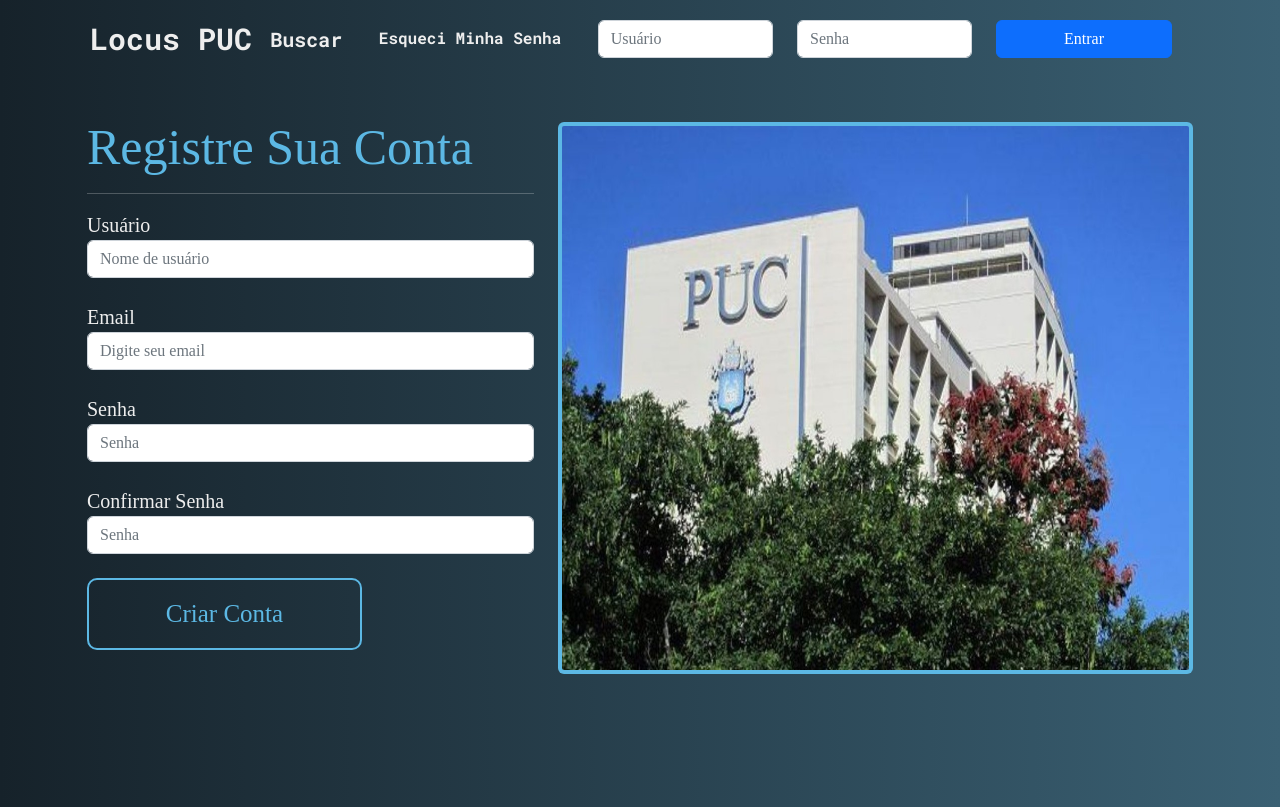
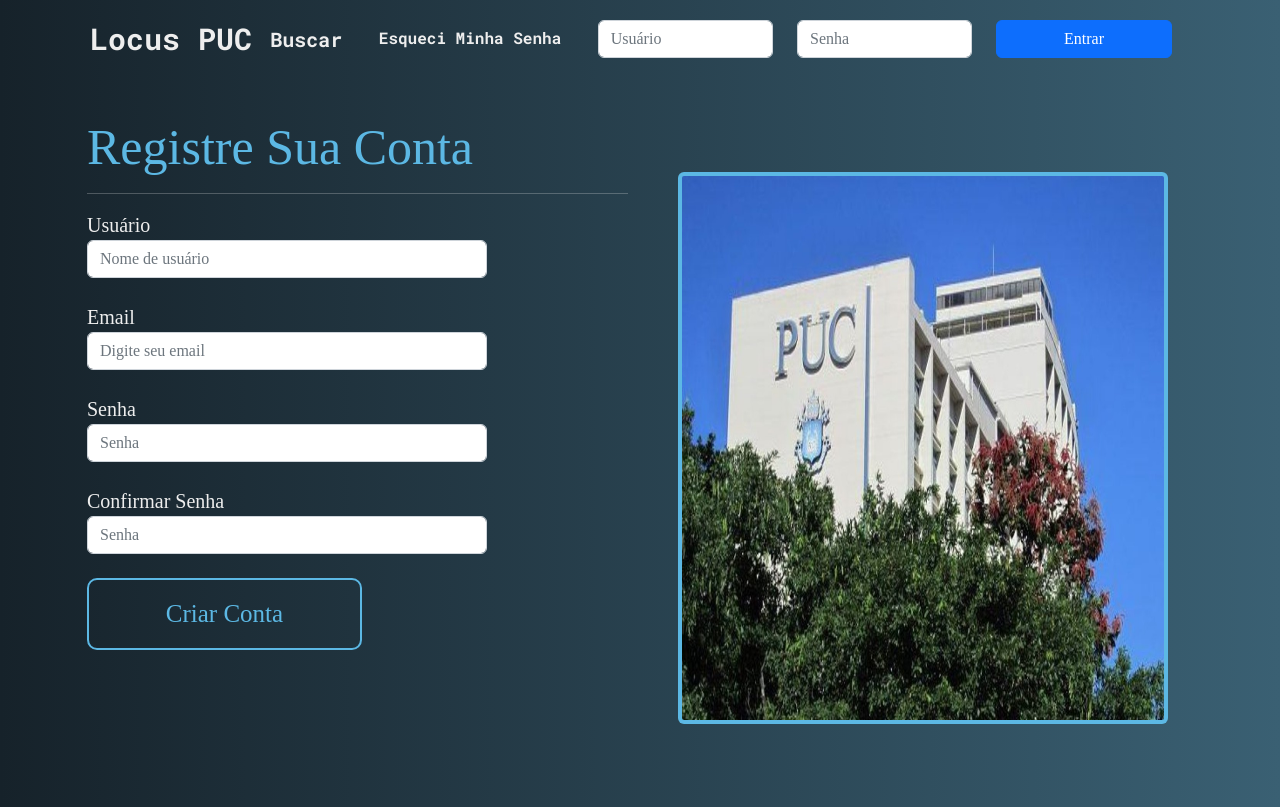
Before and after one commit to azevedofelipe/LocusPUC, a React (Create React App) app in the folder frontend/: page /registrarConta in a window 1280 px wide. Built offline with nearby package versions, Linux system fonts and the light colour scheme.

Commit message:
responsividade lugar especifico

```diff
--- a/frontend/src/pages/categories/Categories.css
+++ b/frontend/src/pages/categories/Categories.css
@@ -1,3 +1,12 @@
+.categories h1 {
+  margin-top: 40px;
+  color: var(--accent-color);
+  font-size: 50px;
+  opacity: 0;
+  transform: translateX(-20px);
+  animation: slide-fade 0.7s 0.2s 1 normal ease forwards;
+}
+
 .search {
   width: 300px;
 }
--- a/frontend/src/pages/categories/Categories.jsx
+++ b/frontend/src/pages/categories/Categories.jsx
@@ -66,7 +66,7 @@
   render() {
     return (
       <Main>
-        <div className='pb-2'>
+        <div className='categories pb-2'>
           <h1 className='display-4'>
             Categorias
           </h1>
@@ -78,15 +78,15 @@
               <div className="form-items form-group align-items-center d-flex justify-content-between mx-5">
                 <ul className='d-flex mt-3'>
                 <li className="d-flex form-check form-check-inline">
-                    <input className="form-check-input" type="checkbox" id="inlineCheckbox1" value='Socializar'/>
+                    <input className="form-check-input" type="checkbox" id="inlineCheckbox1" value='Socializar' name='socialize' onClick={this.fillField}/>
                     <label className="mx-2 form-check-label" htmlFor="inlineCheckbox1">Socializar</label>
                   </li>
                   <li className="d-flex form-check form-check-inline">
-                    <input className="form-check-input" type="checkbox" id="inlineCheckbox2" value='Comer'/>
+                    <input className="form-check-input" type="checkbox" id="inlineCheckbox2" value='Comer' name='eat' onClick={this.fillField}/>
                     <label className="mx-2 form-check-label" htmlFor="inlineCheckbox2">Comer</label>
                   </li>
                   <li className="d-flex form-check form-check-inline">
-                    <input className="form-check-input" type="checkbox" id="inlineCheckbox3" value='Estudar'/>
+                    <input className="form-check-input" type="checkbox" id="inlineCheckbox3" value='Estudar' name='study' onClick={this.fillField}/>
                     <label className="mx-2 form-check-label" htmlFor="inlineCheckbox3">Estudar</label>
                   </li>
                 </ul>
--- a/frontend/src/pages/place/Place.css
+++ b/frontend/src/pages/place/Place.css
@@ -20,6 +20,18 @@
     border: none;
 }
 
+.lugar input {
+  max-width: 257px;
+}
+
+.lugar button {
+  max-width: 96px;
+}
+
+.lugar .card {
+  max-width: 636px;
+}
+
 .skip_nav {
     background-color: red;
     position:absolute;
--- a/frontend/src/pages/place/Place.jsx
+++ b/frontend/src/pages/place/Place.jsx
@@ -76,7 +76,6 @@
   }
 
   renderComments() {
-    console.log(this.state.comments,'a')
     return this.state.comments.map(comment => {
       return (
         <EventBox key={comment.id}
@@ -131,8 +130,8 @@
           <h1 className='col col-12 '>{this.state.place.titulo}</h1>
           <hr />
           <div className='row'>
-            <div className='col-5'><img className='place-thumbnail img-thumbnail' src={imgInicio} alt='Fachada do edifício Cardeal Leme' /></div>
-            <div className='col-6 offset-1'>
+            <div className='col-5'><img className='d-none d-xl-block place-thumbnail img-thumbnail' src={imgInicio} alt='Fachada do edifício Cardeal Leme' /></div>
+            <div className='col-12 col-xl-6 offset-xl-1'>
               <div id='description'>
                 <h2>Descrição</h2>
                 <p>{this.state.place.descricao}</p>
@@ -144,7 +143,7 @@
             </div>
           </div>
           <div className='row'>
-            <div id='comments' className='col-5'>
+            <div id='comments' className='col-12 col-xl-5'>
               <h2>Comentários</h2>
               <form className='row mb-5' onSubmit={this.submitComment}>
                 <input type="text" className='text-dark rounded col-8'
@@ -155,7 +154,7 @@
                 {this.renderComments()}
               </div>
             </div>
-            <div id='events' className='col-5 offset-1'>
+            <div id='events' className='col-12 col-xl-5 offset-xl-1'>
               <h2>Eventos</h2>
               <div>
                 {this.renderEvents()}
--- a/frontend/src/pages/register/Account.css
+++ b/frontend/src/pages/register/Account.css
@@ -19,6 +19,7 @@
 
 .account-register input {
   min-width: 275px;
+  max-width: 400px;
 }
 
 .account-register img {
@@ -48,3 +49,30 @@
   background-color: var(--accent-color);
   color: var(--text-color);
 }
+
+@media (min-width: 1200px) {
+  .account-register h1 {
+    margin-top: 40px;
+  }
+
+  .account-register img {
+    margin-top: 100px;
+    max-width: 490px !important;
+  }
+}
+
+@media (min-width: 760px) and (max-width: 1200px) {
+  .account-register h1 {
+    margin-top: 40px;
+  }
+
+  .account-register img {
+    max-width: 570px !important;
+  }
+}
+
+@media (max-width: 1199.5px) {
+  .account-register input {
+    margin: 0 auto;
+  }
+}
--- a/frontend/src/pages/register/Account.jsx
+++ b/frontend/src/pages/register/Account.jsx
@@ -71,8 +71,8 @@
     return (
       <Main>
         <div className='account-register'>
-          <div className='row'>
-            <div className='col-md-5 col'>
+          <div className='row text-center text-xl-start'>
+            <div className='col-12 col-xl-6'>
               <h1>Registre Sua Conta</h1>
               <hr />
               <form action='http://127.0.0.1:8000/api/auth/cadastro/' method='post' onSubmit={this.registerUser}>
@@ -99,7 +99,7 @@
                 <button type="submit" className="mt-4 mb-4">Criar Conta</button>
               </form>
             </div>
-            <div className='img d-none d-md-block col-md-7 col-12'>
+            <div className='img d-none d-md-flex col-12 col-xl-6 justify-content-center align-items-center'>
               <img className='img-thumbnail' src={imgCadastroConta} alt='Registro' />
             </div>
             {this.state.alert ? <Alert
--- a/frontend/src/pages/register/Event.jsx
+++ b/frontend/src/pages/register/Event.jsx
@@ -40,7 +40,6 @@
       ),
       body: JSON.stringify({autor: this.context.userId, local: this.state.id_lugar, data_hora: this.state.data_hora, titulo: this.state.titulo, tags: ['Estudar']})
     }
-    console.log(this.state)
     fetch('http://127.0.0.1:8000/api/eventos/',options)
     .then(function (resp){return resp.json()})
     .then(function (obj){
```
